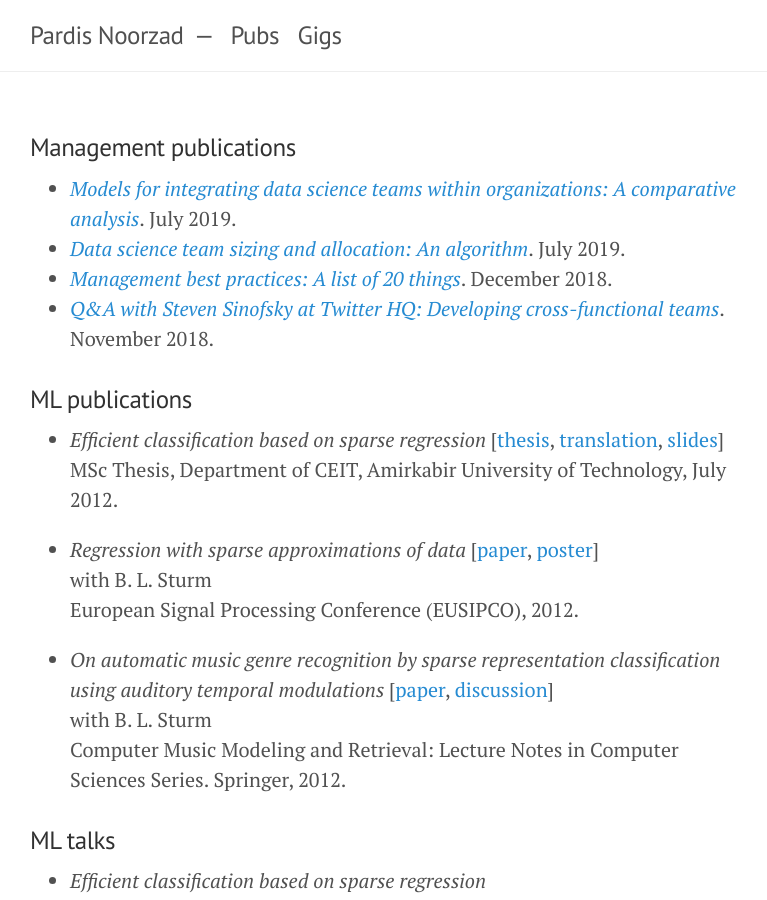
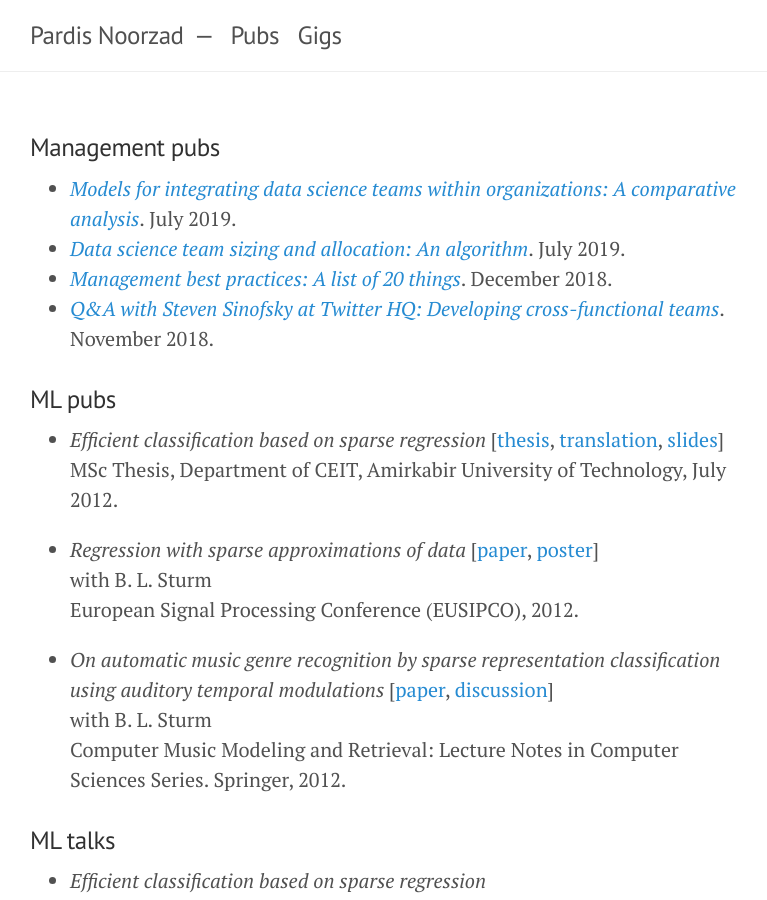
Before and after one commit to djpardis/djpardis.github.io, a Jekyll site: the page built from pubs.md, in a window 1280 px wide and 900 px high. Shown: the whole window, without its empty margins (250-1017 px from the left). Built offline with Jekyll 4.4.1, drawn with Linux system fonts in a browser that asks for light colours.

Commit message:
Fix titles

```diff
--- a/pubs.md
+++ b/pubs.md
@@ -16,7 +16,7 @@ Full list in <a href="/files/Noorzad2018CV.pdf" target="_blank">CV</a>.
   {{ post.date | date_to_string }} &rarr; [ {{ post.title }} ]({{ post.url }})
 {% endfor %} -->
 
-<h3>Management publications</h3>
+<h3>Management pubs</h3>
 
 - <em><a href="https://medium.com/@djpardis/models-for-integrating-data-science-teams-within-organizations-7c5afa032ebd" target="_blank">Models for integrating data science teams within organizations: A comparative analysis</a></em>. July 2019.
 - <em><a href="https://medium.com/@djpardis/recommendations-for-data-science-team-sizing-and-allocation-strategy-a38f943638e5" target="_blank">Data science team sizing and allocation: An algorithm</a></em>. July 2019.
@@ -27,7 +27,7 @@ Full list in <a href="/files/Noorzad2018CV.pdf" target="_blank">CV</a>.
   More available <a href="https://medium.com/@djpardis/" target="_blank">here</a>.
 </ul> -->
 
-<h3>ML publications</h3>
+<h3>ML pubs</h3>
 
 - <em>Efficient classification based on sparse regression</em>
             [<a title="Efficient classification based on sparse regression" href="/files/Noorzad2012b.pdf" target="_blank">thesis</a>, <a href="/files/thesis_in_persian.pdf" target="_blank">translation</a>, <a href="/files/defense_slides.pdf" target="_blank">slides</a>]<br/>
```
